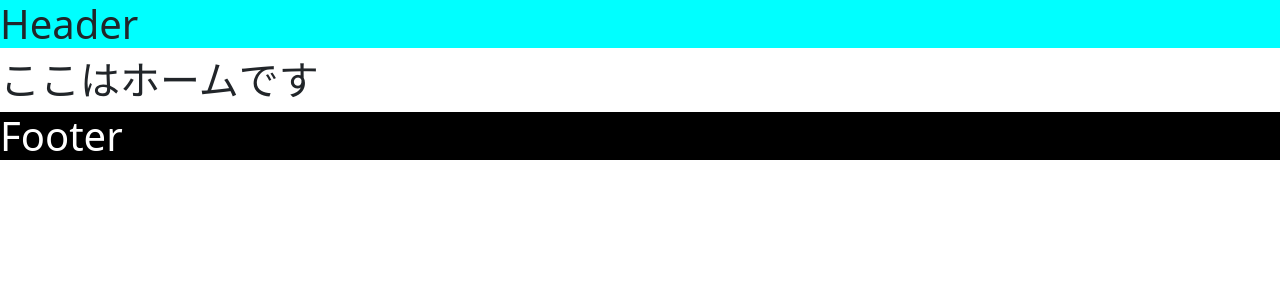
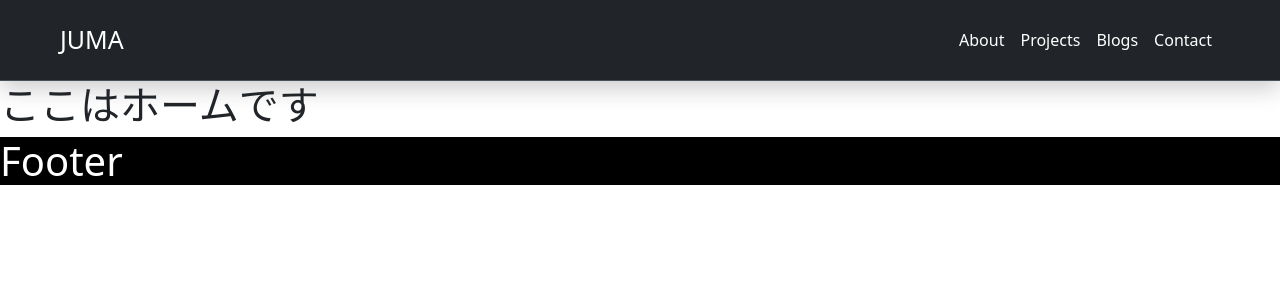
Before and after one commit to jumoon9617/juma-page, a React (Vite) app: page / in a window 1280 px wide. Shown: the top 300 px of the page. Built offline with nearby package versions, Linux system fonts and the light colour scheme.

Commit message:
とりあえずヘッダーの実装

```diff
--- a/src/components/HeaderComponents/Header.jsx
+++ b/src/components/HeaderComponents/Header.jsx
@@ -3,7 +3,42 @@ import styles from './Header.module.css'
 function Header() {
   return (
     <div className={styles.root}>
-      <h1>Header</h1>
+      <nav className="navbar navbar-expand-lg bg-dark border-bottom border-bottom-dark py-3 px-5" data-bs-theme="dark">
+        <div className="container-fluid pl-5">
+          <a href="#" className="navbar-brand">
+            <div className={styles["nav-brand"]}>
+              JUMA
+            </div>
+          </a>
+          <button className="navbar-toggler" type="button" data-bs-toggle="collapse" data-bs-target="#navbarToggler" aria-controls="navbarToggler" aria-expanded="false" aria-label="Toggle navigation">
+            <span className="navbar-toggler-icon"></span>
+          </button>
+          <div className="collapse navbar-collapse" id="navbarToggler">
+            <ul className="navbar-nav ms-auto mb-2 mb-lg-0">
+              <li className="nav-item">
+                <a href="#About" className={`nav-link ${styles["nav-link"]}`}>
+                  About
+                </a>
+              </li>
+              <li className="nav-item">
+                <a href="#Projects" className={`nav-link ${styles["nav-link"]}`}>
+                  Projects
+                </a>
+              </li>
+              <li className="nav-item">
+                <a href="#Blogs" className={`nav-link ${styles["nav-link"]}`}>
+                  Blogs
+                </a>
+              </li>
+              <li className="nav-item">
+                <a href="#Contact" className={`nav-link ${styles["nav-link"]}`}>
+                  Contact
+                </a>
+              </li>
+            </ul>
+          </div>
+        </div>
+      </nav>
     </div>
   )
 }
--- a/src/components/HeaderComponents/Header.module.css
+++ b/src/components/HeaderComponents/Header.module.css
@@ -1,3 +1,23 @@
+:root {
+  --green: #198d8d;
+  --white: #ffffff;
+  --box-shadow: 0 8px 22px rgba(0, 0, 0, 0.2);
+}
+
 .root {
-  background-color: aqua;
+  box-shadow: var(--box-shadow);
 }
+
+.nav-brand{
+  font-size: 25px;
+  font-weight: 500;
+}
+
+.nav-link{
+  color: var(--white) !important;
+  font-size: 16px;
+}
+
+.nav-link:hover{
+  color:var(--green) !important;
+}
```
